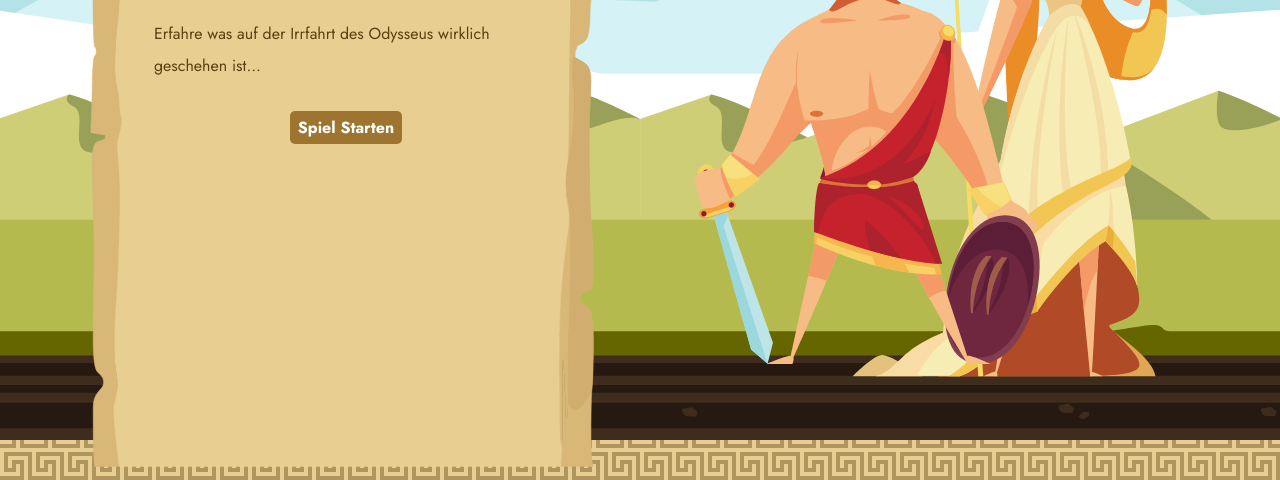
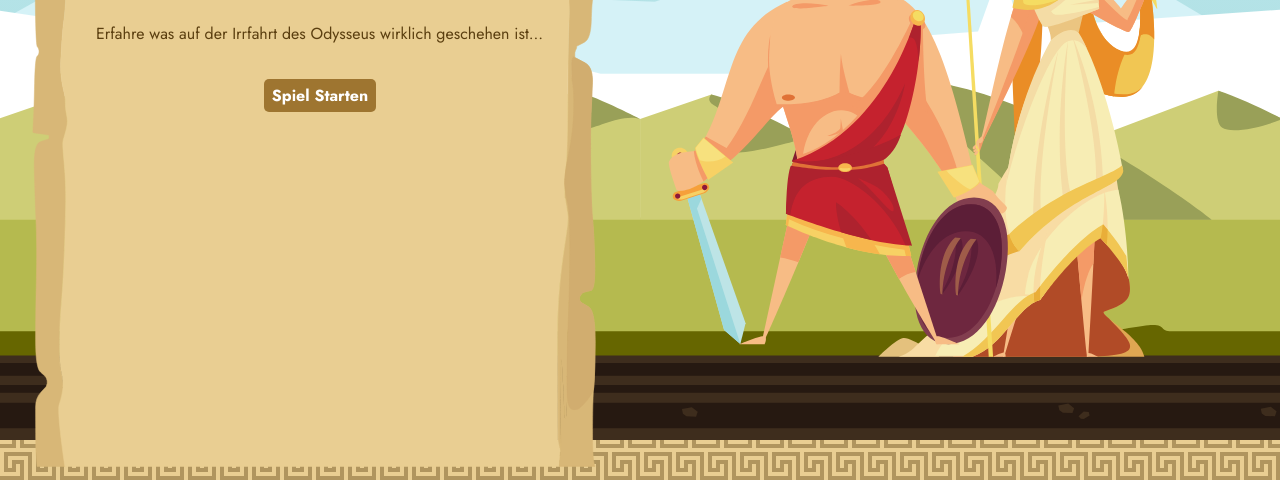
Before and after one commit to melizzel/odyssee, a plain HTML site: page index.html in a window 1280 px wide. Shown: the part 320-800 px from the top of the page. Drawn offline with Linux system fonts and the light colour scheme; a web font is replaced by a local one.

Commit message:
Responsive Design für Figuren

```diff
--- a/style.css
+++ b/style.css
@@ -72,10 +72,10 @@ a:hover {
   background-repeat: no-repeat, repeat-y;
   background-position: center top, center bottom;
   background-size: contain, 100%;
-  flex: 0 0 30%;
+  flex: 0 0 35%;
   max-width: 600px;
   min-height: 77vh;
-  margin-left: 90px;
+  margin-left: 2em;
   margin-top: 2em;
   padding: 11% 7% 0 5%;
 }
@@ -102,36 +102,32 @@ a:hover {
 .imageContainer img {
   z-index: 2;
   position: fixed;
-  width: 45vh;
-  bottom: 100px;
-  margin-left: 5vw;
+  height: 60vh;
+  bottom: 15vh;
+  margin-left: 5em;
 }
 
 .imageContainer2 img {
   z-index: 1;
   position: fixed;
-  width: 45vh;
-  bottom: 100px;
-  margin-left: -8vw;
+  height: 60vh;
+  bottom: 15vh;
+  margin-left: -15em;
 }
 
-@media screen and (max-width: 1234px) {
+@media screen and (max-width: 1900px) {
   .imageContainer img {
-    margin-left: -5em;
+    margin-left: 2em;
   }
 
   .imageContainer2 img {
-    margin-left: -8em;
+    margin-left: -5em;
   }
 }
 
-@media screen and (max-width: 1024px) {
-  .imageContainer img {
-    margin-left: 0;
-  }
-
+@media screen and (max-width: 1280px) {
   .imageContainer2 img {
-    margin-left: 0;
+    margin-left: -5em;
   }
 }
 
```
